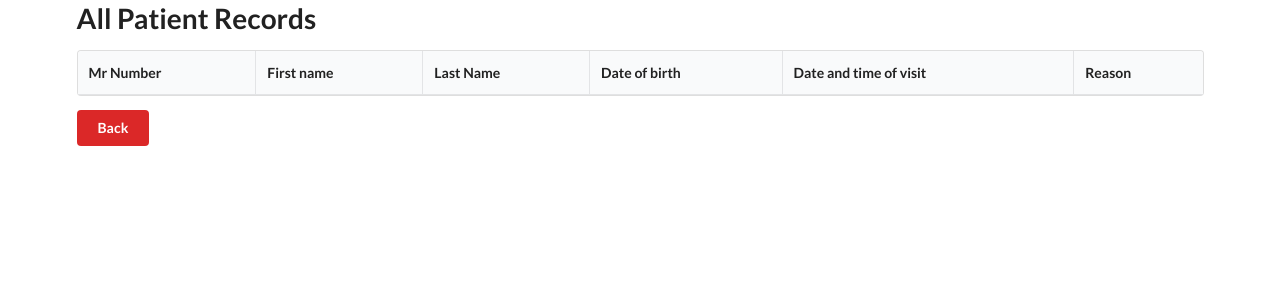
After one commit to noorulain276775/patients_data, a Django app: page /all_records/ in a window 1280 px wide. The commit adds this page. Shown: the top 300 px of the page. Run offline with Django 4.2, Linux system fonts and the light colour scheme; data that the repository does not hold is empty; some libraries are stand-ins or nearby versions.

Commit message:
View all records done

```diff
--- a/save_record/urls.py
+++ b/save_record/urls.py
@@ -3,4 +3,5 @@ from django.urls import path
 
 urlpatterns = [
     path('record/', upload_files),
+    path('all_records/', view_all_records),
 ]
--- a/save_record/views.py
+++ b/save_record/views.py
@@ -12,8 +12,9 @@ def upload_files(request):
         data = pd.read_csv(csvfile.name)
         arr = data.to_dict('records')
         context = {'d': arr}
+        patient_instances = []
         for record in arr:
-            visit_instances = [Visit(
+            patient_instance = Visit(
                 patient=Patients.objects.create(
                     medical_record=record['mr_number'],
                     first_name=record['first_name'],
@@ -22,39 +23,12 @@ def upload_files(request):
                 ),
                 date=record['date'],
                 reason=record['reason']
-            )]
-        Visit.objects.bulk_create(visit_instances)
+            )
+            patient_instances.append(patient_instance)
+        Visit.objects.bulk_create(patient_instances)
         return render(request, 'upload.html', context)
     return render(request, 'record.html', {'form': form})
 
-
-# def upload_files(request):
-#     form = UploadFileForm(request.POST or None, request.FILES or None)
-#     if form.is_valid():
-#         csvfile = request.FILES['file_name']
-#         data = pd.read_csv(csvfile.name)
-#         form.save()
-#         form = UploadFileForm()
-#         obj = CSVs.objects.get(file_parsed=False)
-#         with open(obj.file_name.path, 'r') as f:
-#             patient_records= csv.reader(f)
-#             for i, record in enumerate(patient_records):
-#                 if i==0:
-#                     pass
-#                 elif len(record) == 0:
-#                     pass
-#                 else:
-#                     mr_number = record[0]
-#                     first_name = record[1]
-#                     last_name = record[2]
-#                     date_of_birth = record[3]
-#                     visit_date= record[4]
-#                     reason = record[5]
-#                     patient = Patients.objects.create(medical_record = mr_number,
-#                                                     first_name = first_name,last_name= last_name,
-#                                                     date_of_birth = date_of_birth)
-#                     visits = Visit.objects.create(patient=patient, date= visit_date, reason=reason)
-#         obj.file_parsed = True
-#         obj.save()
-#         return render(request, 'upload.html')
-#     return render(request, 'record.html', {'form': form})
+def view_all_records(request):
+    patient_record = Visit.objects.all().order_by('-date')
+    return render(request, 'all_records.html', {'all_data': patient_record})
--- /dev/null
+++ b/templates/all_records.html
@@ -0,0 +1,37 @@
+{% extends 'base.html' %}
+{% block title %}
+All Records
+{% endblock title %}
+
+{% block body %}
+<div class="ui container">
+    <h1> All Patient Records </h1>
+    <table class="ui celled table">
+        <thead>
+            <tr>
+                <th>Mr Number</th>
+                <th>First name</th>
+                <th>Last Name</th>
+                <th>Date of birth</th>
+                <th>Date and time of visit</th>
+                <th>Reason</th>
+            </tr>
+        </thead>
+        <tbody>
+            {% for data in all_data %}
+            <tr>
+                <td>{{data.patient.medical_record}}</td>
+                <td>{{data.patient.first_name}}</td>
+                <td>{{data.patient.last_name}}</td>
+                <td>{{data.patient.date_of_birth}}</td>
+                <td>{{data.date}}</td>
+                <td>{{data.reason}}</td>
+            </tr>
+            {% endfor %}
+        </tbody>
+    </table>
+    <div class="mybutton">
+        <button class="ui red button" type="submit" id="back" onclick="history.back()">Back</button>
+    </div>
+</div>
+{% endblock body %}
--- a/templates/record.html
+++ b/templates/record.html
@@ -9,7 +9,7 @@ Records
 
     <!--  top buttons; view data and edit data  -->
     <div class="ui container">
-        <button class="ui button primary" type="submit" id="submit-button">View Records</button>
+        <a href="/all_records"><button class="ui button primary" type="submit" id="submit-button">View Records</button></a>
     </div>
 
     <!--  For uploading files in database  -->
```
Also changed, not shown: templates/upload.html (+7 -0 lines), save_record/migrations/0001_initial.py, save_record/migrations/0002_delete_csvs.py (deleted), 1 other file.
